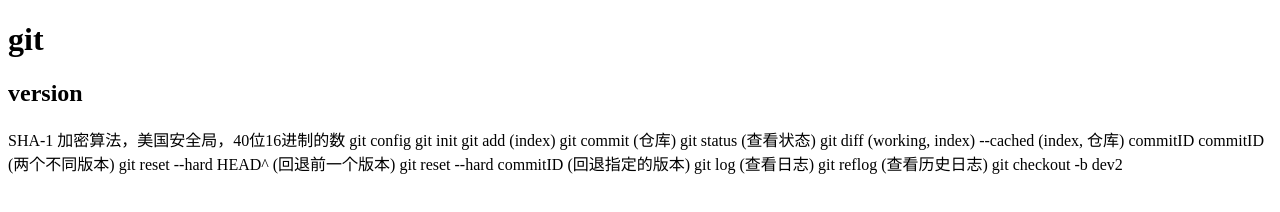
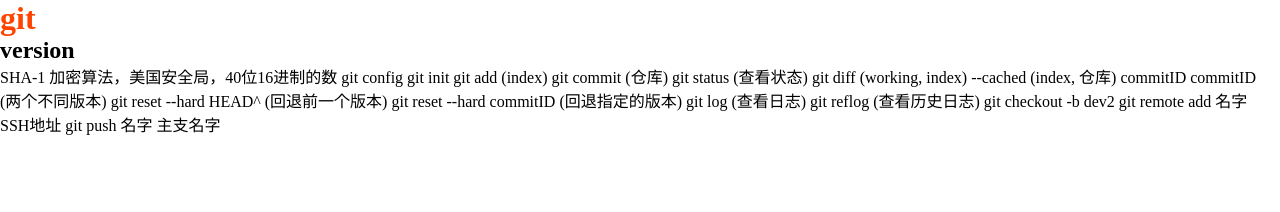
Before and after one commit to Adamancy-Chen/git-12, a plain HTML site: page index.html in a window 1280 px wide. Drawn offline with Linux system fonts and the light colour scheme.

Commit message:
add style

```diff
--- a/index.css
+++ b/index.css
@@ -2,3 +2,7 @@
     padding: 0;
     margin: 0;
 }
+
+h1 {
+    color: #f40;
+}
--- a/index.html
+++ b/index.html
@@ -4,6 +4,7 @@
     <meta charset="UTF-8">
     <meta name="viewport" content="width=device-width, initial-scale=1.0">
     <title>Document</title>
+    <link rel="stylesheet" href="./index.css">
 </head>
 <body>
     <h1>git</h1>
@@ -26,5 +27,8 @@
     git reflog      (查看历史日志)
 
     git checkout -b dev2
+
+    git remote add 名字 SSH地址
+    git push 名字 主支名字
 </body>
 </html>
```
